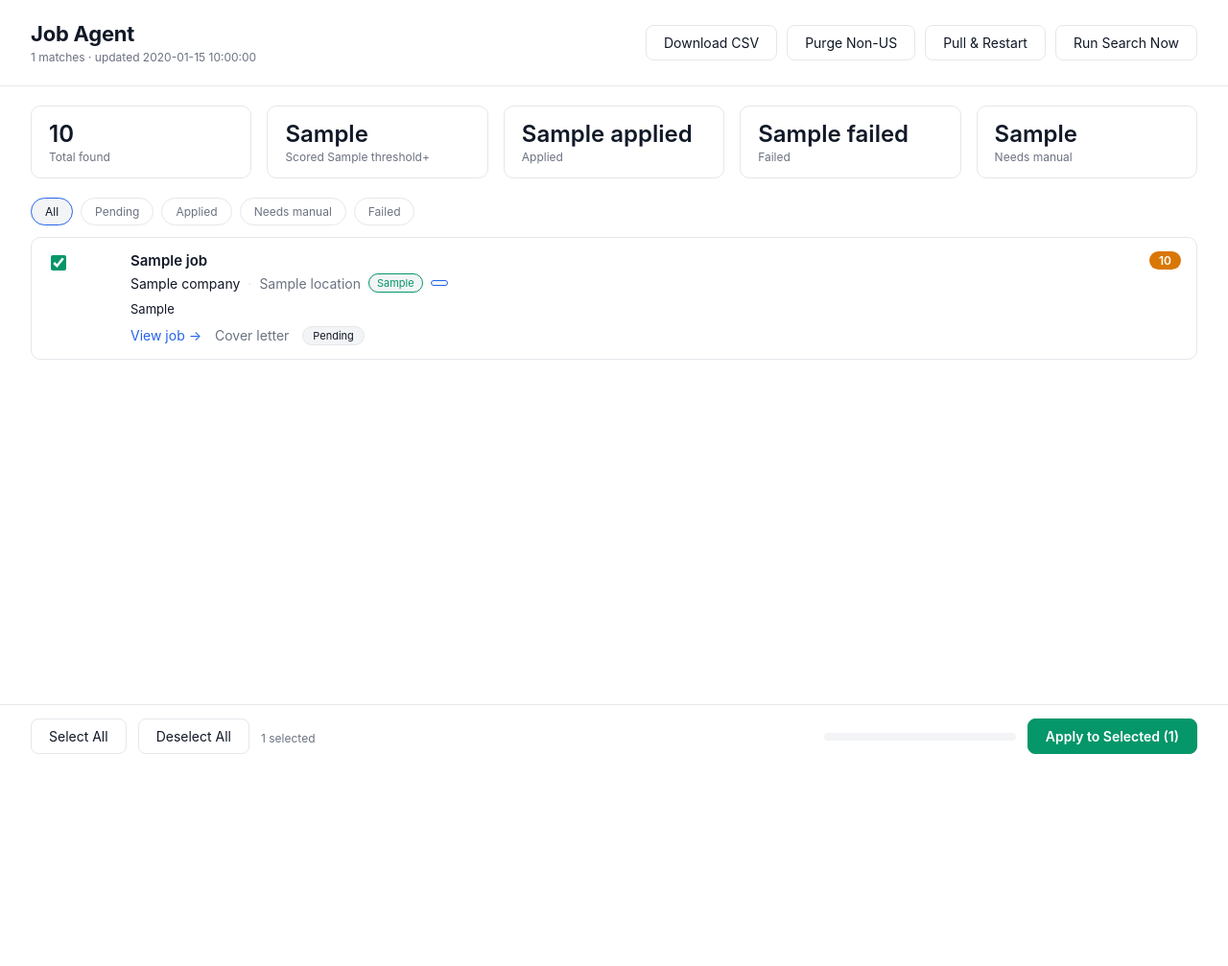
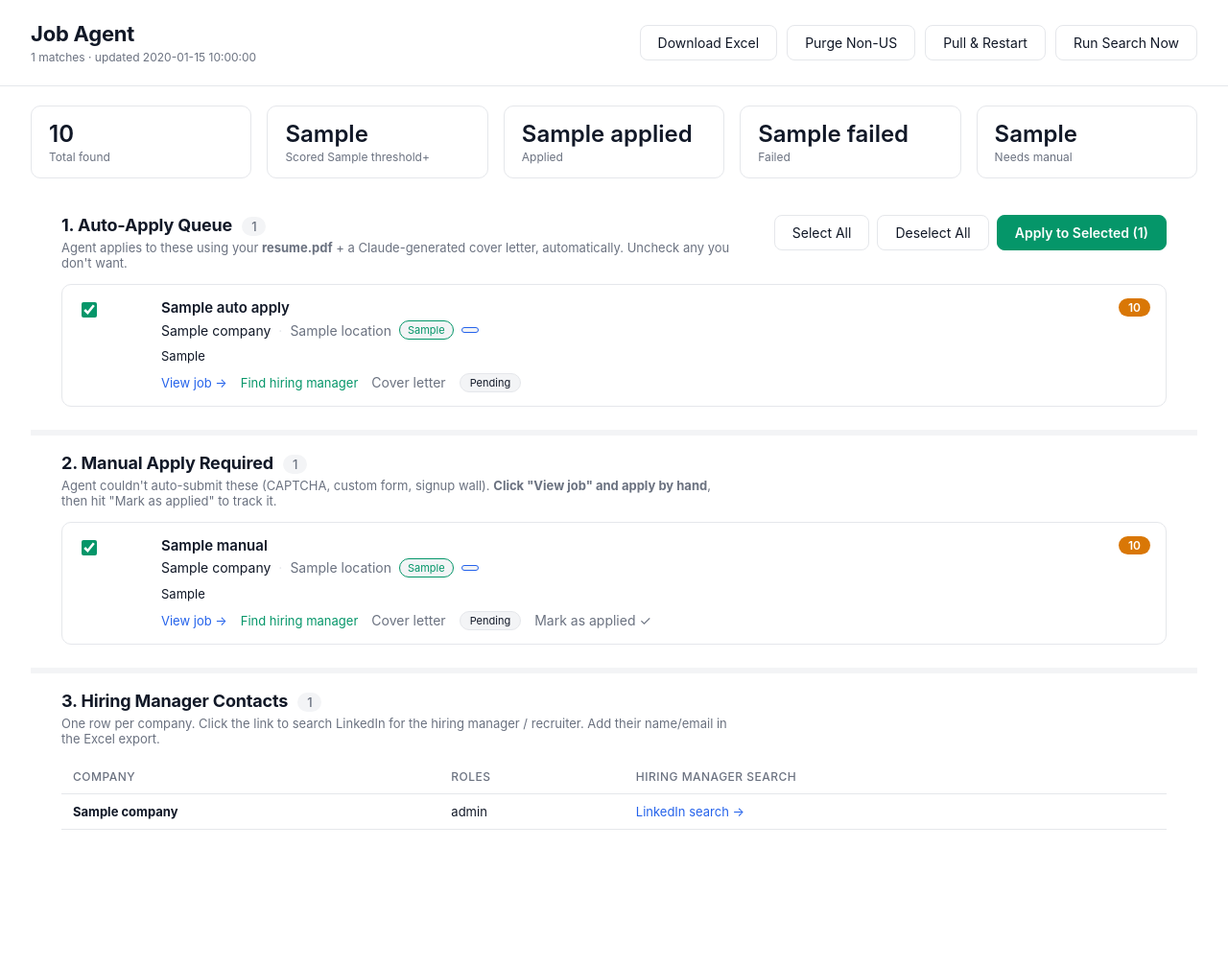
Before and after one commit to MuhammadFarid1990/farid-portfolio-, a Flask app: template job_agent/templates/dashboard.html in a window 1280 px wide. Shown: the whole page at 96% size. Before the commit the page ends 786 px from the top, so only its background shows below. Run offline with Flask 3, Linux system fonts and the light colour scheme; the template is opened without the code that fills it: most values are stand-ins (such as "Sample title", 1, 10 or a date in 2020).

Commit message:
Three-section dashboard, Excel export, fix Select All, hiring manager links
Big UX rework per user request.

Dashboard:
- Section 1 Auto-Apply Queue: pending + approved jobs, checkboxes
  default to checked so Select All / Apply to Selected actually have
  something to act on. Explains that the agent uses resume.pdf +
  Claude-generated cover letter.
- Section 2 Manual Apply Required: failed + needs_manual jobs with
  a "Mark as applied" button so the user can track ones they finished
  by hand. Tells them why: CAPTCHA, custom form, signup wall.
- Section 3 Hiring Manager Contacts: deduplicated company table with
  per-row Google search URL targeting LinkedIn profiles for hiring
  managers / recruiters at that company.
- Every job row also gets a "Find hiring manager" quick link.

Export:
- Replaced /export.csv with /export.xlsx (openpyxl). Workbook has
  four sheets: Auto-Apply, Manual Apply, Hiring Managers (with
  blank columns to fill in name/email), Applied (history).
- requirements.txt picks up openpyxl.

Volume:
- MAX_JOBS_PER_RUN bumped 50 -> 200.
- APPLY_DELAY_SECONDS trimmed 45s -> 30s.

Bug fix:
- Select All only worked on 'pending' rows before, so when every job
  was 'failed' the button was effectively dead. New flow keeps
  pending/approved/failed/needs_manual all selectable in section 1
  (failed/needs_manual now live in section 2, not section 1).
- /api/mark-applied lets the user mark a manually-applied job as done.

Co-Authored-By: Claude Opus 4.7 <noreply@anthropic.com>
Claude-Session: https://claude.ai/code/session_01ME9eXrhyrTUP4Fo7vv2iBE

```diff
--- a/job_agent/app.py
+++ b/job_agent/app.py
@@ -1,7 +1,6 @@
 """Flask dashboard. http://localhost:5000"""
 from __future__ import annotations
 
-import csv
 import io
 import logging
 import os
@@ -19,7 +18,6 @@ from db import get_jobs, init_db, stats, update_status
 log = logging.getLogger(__name__)
 app = Flask(__name__)
 
-# Single thread guard so we don't fire two batch applies in parallel.
 _apply_lock = threading.Lock()
 _apply_state = {"running": False, "done": 0, "total": 0, "current": None}
 
@@ -43,13 +41,42 @@ def _search_worker() -> None:
         log.exception("manual run failed")
 
 
+def _group_jobs(jobs: list[dict]) -> dict:
+    auto_apply: list[dict] = []
+    manual: list[dict] = []
+    for j in jobs:
+        s = j.get("status", "pending")
+        if s in ("pending", "approved"):
+            auto_apply.append(j)
+        elif s in ("failed", "needs_manual"):
+            manual.append(j)
+    # Companies: dedup by lowercased name, list roles
+    company_map: dict[str, dict] = {}
+    for j in jobs:
+        c = (j.get("company") or "").strip()
+        if not c:
+            continue
+        key = c.lower()
+        if key not in company_map:
+            company_map[key] = {"name": c, "roles": []}
+        title = (j.get("title") or "").strip()
+        if title and title not in company_map[key]["roles"]:
+            company_map[key]["roles"].append(title)
+    companies = sorted(company_map.values(), key=lambda x: x["name"].lower())
+    return {"auto_apply": auto_apply, "manual": manual, "companies": companies}
+
+
 @app.route("/")
 def index():
     jobs = get_jobs(min_score=MIN_FIT_SCORE)
+    grouped = _group_jobs(jobs)
     s = stats()
     return render_template(
         "dashboard.html",
         jobs=jobs,
+        auto_apply=grouped["auto_apply"],
+        manual=grouped["manual"],
+        companies=grouped["companies"],
         stats=s,
         threshold=MIN_FIT_SCORE,
         last_updated=datetime.now().strftime("%b %d %Y %I:%M %p"),
@@ -91,6 +118,16 @@ def api_skip():
     return jsonify({"ok": True})
 
 
+@app.route("/api/mark-applied", methods=["POST"])
+def api_mark_applied():
+    data = request.get_json(silent=True) or {}
+    job_id = int(data.get("job_id", 0))
+    if not job_id:
+        return jsonify({"error": "no job_id"}), 400
+    update_status(job_id, "applied")
+    return jsonify({"ok": True})
+
+
 @app.route("/api/run-now", methods=["POST"])
 def api_run_now():
     threading.Thread(target=_search_worker, daemon=True).start()
@@ -107,7 +144,6 @@ def api_purge_non_us():
 
 @app.route("/api/pull-restart", methods=["POST"])
 def api_pull_restart():
-    """git pull latest, then exit with code 42 so start.bat / start.sh relaunch us."""
     project_root = os.path.dirname(os.path.dirname(os.path.abspath(__file__)))
     try:
         result = subprocess.run(
@@ -134,25 +170,52 @@ def status():
     return jsonify({"apply_state": _apply_state, "stats": stats()})
 
 
-@app.route("/export.csv")
-def export_csv():
+@app.route("/export.xlsx")
+def export_xlsx():
+    from openpyxl import Workbook
+
     jobs = get_jobs(min_score=0)
-    buf = io.StringIO()
-    writer = csv.writer(buf)
-    writer.writerow([
-        "title",
-        "company",
-        "location",
-        "work_type",
-        "platform",
-        "fit_score",
-        "status",
-        "applied_at",
-        "fit_reason",
-        "url",
+    grouped = _group_jobs(jobs)
+
+    wb = Workbook()
+    # Sheet 1: Auto-Apply
+    ws1 = wb.active
+    ws1.title = "Auto-Apply"
+    _write_jobs_sheet(ws1, grouped["auto_apply"])
+    # Sheet 2: Manual
+    ws2 = wb.create_sheet("Manual Apply")
+    _write_jobs_sheet(ws2, grouped["manual"])
+    # Sheet 3: Hiring Manager Contacts
+    ws3 = wb.create_sheet("Hiring Managers")
+    ws3.append(["Company", "Roles", "LinkedIn search URL", "Contact name (fill in)", "Contact email", "Notes"])
+    import urllib.parse as up
+    for c in grouped["companies"]:
+        q = up.quote(f'"{c["name"]}" ("hiring manager" OR "recruiter" OR "talent acquisition") data')
+        url = f"https://www.google.com/search?q=site%3Alinkedin.com%2Fin+{q}"
+        ws3.append([c["name"], " · ".join(c["roles"]), url, "", "", ""])
+    # Sheet 4: Applied (history)
+    applied = [j for j in jobs if j.get("status") == "applied"]
+    ws4 = wb.create_sheet("Applied (history)")
+    _write_jobs_sheet(ws4, applied)
+
+    buf = io.BytesIO()
+    wb.save(buf)
+    buf.seek(0)
+    fname = f"job_agent_{datetime.now().strftime('%Y-%m-%d_%H%M')}.xlsx"
+    return Response(
+        buf.read(),
+        mimetype="application/vnd.openxmlformats-officedocument.spreadsheetml.sheet",
+        headers={"Content-Disposition": f'attachment; filename="{fname}"'},
+    )
+
+
+def _write_jobs_sheet(ws, jobs: list[dict]) -> None:
+    ws.append([
+        "Title", "Company", "Location", "Work type", "Platform",
+        "Fit score", "Status", "Applied at", "Reason", "URL",
     ])
     for j in jobs:
-        writer.writerow([
+        ws.append([
             j.get("title", ""),
             j.get("company", ""),
             j.get("location", ""),
@@ -164,12 +227,6 @@ def export_csv():
             (j.get("fit_reason") or "").replace("\n", " "),
             j.get("url", ""),
         ])
-    fname = f"job_agent_{datetime.now().strftime('%Y-%m-%d_%H%M')}.csv"
-    return Response(
-        buf.getvalue(),
-        mimetype="text/csv",
-        headers={"Content-Disposition": f'attachment; filename="{fname}"'},
-    )
 
 
 def serve() -> None:
--- a/job_agent/config.py
+++ b/job_agent/config.py
@@ -60,8 +60,8 @@ WORK_TYPES = ["remote", "part-time", "internship"]
 
 # Pipeline knobs
 MIN_FIT_SCORE = 25  # Claude auto-scores irrelevant jobs at 0-20 via hard rules in the prompt; 25+ = relevant
-APPLY_DELAY_SECONDS = 45
-MAX_JOBS_PER_RUN = 50
+APPLY_DELAY_SECONDS = 30
+MAX_JOBS_PER_RUN = 200
 AUTO_APPLY = True  # if True, pipeline applies right after scoring with no dashboard click
 
 # Which platforms to scrape.
--- a/job_agent/static/style.css
+++ b/job_agent/static/style.css
@@ -157,6 +157,61 @@ main { padding: 0 32px 24px; }
 .filter-btn:hover { color: var(--text); }
 .filter-btn.active { background: var(--surface-2); color: var(--text); border-color: var(--accent); }
 
+.section { padding: 18px 32px 8px; border-top: 6px solid var(--surface-2); margin-top: 16px; }
+.section:first-of-type { border-top: none; margin-top: 0; }
+.section-head {
+  display: flex;
+  justify-content: space-between;
+  align-items: flex-start;
+  gap: 16px;
+  margin-bottom: 14px;
+}
+.section-head h2 {
+  font-size: 18px;
+  margin: 0;
+  letter-spacing: -0.01em;
+}
+.count {
+  display: inline-block;
+  background: var(--surface-2);
+  color: var(--muted);
+  font-size: 13px;
+  padding: 2px 10px;
+  border-radius: 999px;
+  margin-left: 6px;
+  font-weight: 500;
+}
+.section-blurb {
+  color: var(--muted);
+  font-size: 13px;
+  margin: 4px 0 0;
+  max-width: 700px;
+}
+.section-actions { display: flex; gap: 8px; align-items: center; flex-shrink: 0; }
+
+.btn-link {
+  color: var(--accent);
+  text-decoration: none;
+  font-size: 13px;
+}
+.btn-link:hover { text-decoration: underline; }
+.btn-link.contact { color: var(--primary); }
+
+.contacts {
+  width: 100%;
+  border-collapse: collapse;
+  font-size: 13px;
+}
+.contacts th, .contacts td {
+  text-align: left;
+  padding: 10px 12px;
+  border-bottom: 1px solid var(--border);
+}
+.contacts th { color: var(--muted); font-weight: 500; font-size: 12px; text-transform: uppercase; letter-spacing: 0.04em; }
+.contacts tbody tr:hover { background: var(--surface-2); }
+.contacts a { color: var(--accent); text-decoration: none; }
+.contacts a:hover { text-decoration: underline; }
+
 .cover {
   margin-top: 10px;
   background: var(--bg);
--- a/job_agent/templates/dashboard.html
+++ b/job_agent/templates/dashboard.html
@@ -13,57 +13,28 @@
       <div class="meta">{{ jobs|length }} matches · updated {{ last_updated }}</div>
     </div>
     <div class="topbar-actions">
-      <a href="/export.csv" class="ghost-link">Download CSV</a>
+      <a href="/export.xlsx" class="ghost-link">Download Excel</a>
       <button id="purgeNonUs" class="ghost">Purge Non-US</button>
-      <button id="pullRestart" class="ghost">Pull & Restart</button>
+      <button id="pullRestart" class="ghost">Pull &amp; Restart</button>
       <button id="runNow" class="ghost">Run Search Now</button>
     </div>
   </header>
 
   <section class="stats">
-    <div class="stat">
-      <div class="stat-num">{{ stats.total }}</div>
-      <div class="stat-label">Total found</div>
-    </div>
-    <div class="stat">
-      <div class="stat-num">{{ stats.scored_above_threshold }}</div>
-      <div class="stat-label">Scored {{ threshold }}+</div>
-    </div>
-    <div class="stat">
-      <div class="stat-num">{{ stats.applied }}</div>
-      <div class="stat-label">Applied</div>
-    </div>
-    <div class="stat">
-      <div class="stat-num">{{ stats.failed }}</div>
-      <div class="stat-label">Failed</div>
-    </div>
-    <div class="stat">
-      <div class="stat-num">{{ stats.needs_manual or 0 }}</div>
-      <div class="stat-label">Needs manual</div>
-    </div>
+    <div class="stat"><div class="stat-num">{{ stats.total }}</div><div class="stat-label">Total found</div></div>
+    <div class="stat"><div class="stat-num">{{ stats.scored_above_threshold }}</div><div class="stat-label">Scored {{ threshold }}+</div></div>
+    <div class="stat"><div class="stat-num">{{ stats.applied }}</div><div class="stat-label">Applied</div></div>
+    <div class="stat"><div class="stat-num">{{ stats.failed }}</div><div class="stat-label">Failed</div></div>
+    <div class="stat"><div class="stat-num">{{ stats.needs_manual or 0 }}</div><div class="stat-label">Needs manual</div></div>
   </section>
 
-  <div class="filter-bar">
-    <button class="filter-btn active" data-filter="all">All</button>
-    <button class="filter-btn" data-filter="pending">Pending</button>
-    <button class="filter-btn" data-filter="applied">Applied</button>
-    <button class="filter-btn" data-filter="needs_manual">Needs manual</button>
-    <button class="filter-btn" data-filter="failed">Failed</button>
-  </div>
-
-  <main>
-    {% if not jobs %}
-      <div class="empty">
-        <p>No matches yet.</p>
-        <p>The agent runs at 8:00 AM and 6:00 PM, or hit <strong>Run Search Now</strong>.</p>
-      </div>
-    {% else %}
-      <ul class="joblist" id="joblist">
-        {% for j in jobs %}
+  {% macro job_row(j, manual=False) -%}
     {% set host = (j.url.split('/')[2] if j.url else '') %}
+    {% set hm_query = (j.title ~ ' hiring manager ' ~ j.company)|urlencode %}
+    {% set hm_url = 'https://www.google.com/search?q=site%3Alinkedin.com%2Fin+' ~ hm_query %}
     <li class="job" data-id="{{ j.id }}" data-status="{{ j.status }}">
       <div class="row">
-            <input type="checkbox" class="pick" {% if j.status == 'pending' %}checked{% endif %} {% if j.status in ['applied','failed','skipped','needs_manual'] %}disabled{% endif %} />
+        <input type="checkbox" class="pick" {% if j.status != 'applied' %}checked{% endif %} {% if j.status == 'applied' %}disabled{% endif %} />
         <img class="logo" src="https://www.google.com/s2/favicons?sz=64&domain={{ host }}" alt="" onerror="this.style.visibility='hidden'" />
         <div class="job-main">
           <div class="job-title-row">
@@ -79,61 +50,130 @@
           </div>
           <div class="reason">{{ j.fit_reason }}</div>
           <div class="job-actions">
-                <a href="{{ j.url }}" target="_blank" rel="noopener">View job →</a>
+            <a href="{{ j.url }}" target="_blank" rel="noopener" class="btn-link">View job →</a>
+            <a href="{{ hm_url }}" target="_blank" rel="noopener" class="btn-link contact">Find hiring manager</a>
             <button class="link-btn toggle-cover">Cover letter</button>
             <span class="status-pill status-{{ j.status }}">{{ j.status.replace('_', ' ') }}</span>
             {% if j.error_message %}<span class="err-detail" title="{{ j.error_message }}">why?</span>{% endif %}
+            {% if manual %}<button class="link-btn mark-applied" data-id="{{ j.id }}">Mark as applied ✓</button>{% endif %}
           </div>
           <pre class="cover hidden">{{ j.cover_letter }}</pre>
         </div>
       </div>
     </li>
+  {%- endmacro %}
+
+  <main>
+    <section class="section">
+      <div class="section-head">
+        <div>
+          <h2>1. Auto-Apply Queue <span class="count">{{ auto_apply|length }}</span></h2>
+          <p class="section-blurb">Agent applies to these using your <strong>resume.pdf</strong> + a Claude-generated cover letter, automatically. Uncheck any you don't want.</p>
+        </div>
+        <div class="section-actions">
+          <button id="selectAllAuto" class="ghost">Select All</button>
+          <button id="deselectAllAuto" class="ghost">Deselect All</button>
+          <button id="applyAutoBtn" class="primary">Apply to Selected (0)</button>
+        </div>
+      </div>
+      {% if auto_apply %}
+        <ul class="joblist" id="auto-list">
+          {% for j in auto_apply %}{{ job_row(j) }}{% endfor %}
+        </ul>
+      {% else %}
+        <div class="empty"><p>No jobs queued for auto-apply. Run a search or check the manual section.</p></div>
+      {% endif %}
+    </section>
+
+    <section class="section">
+      <div class="section-head">
+        <div>
+          <h2>2. Manual Apply Required <span class="count">{{ manual|length }}</span></h2>
+          <p class="section-blurb">Agent couldn't auto-submit these (CAPTCHA, custom form, signup wall). <strong>Click "View job" and apply by hand</strong>, then hit "Mark as applied" to track it.</p>
+        </div>
+      </div>
+      {% if manual %}
+        <ul class="joblist" id="manual-list">
+          {% for j in manual %}{{ job_row(j, manual=True) }}{% endfor %}
+        </ul>
+      {% else %}
+        <div class="empty"><p>No manual-apply jobs yet.</p></div>
+      {% endif %}
+    </section>
+
+    <section class="section">
+      <div class="section-head">
+        <div>
+          <h2>3. Hiring Manager Contacts <span class="count">{{ companies|length }}</span></h2>
+          <p class="section-blurb">One row per company. Click the link to search LinkedIn for the hiring manager / recruiter. Add their name/email in the Excel export.</p>
+        </div>
+      </div>
+      {% if companies %}
+        <table class="contacts">
+          <thead><tr><th>Company</th><th>Roles</th><th>Hiring manager search</th></tr></thead>
+          <tbody>
+            {% for c in companies %}
+            {% set q = ('"' ~ c.name ~ '" ("hiring manager" OR "recruiter" OR "talent acquisition") data')|urlencode %}
+            <tr>
+              <td><strong>{{ c.name }}</strong></td>
+              <td>{{ c.roles|join(' · ') }}</td>
+              <td>
+                <a target="_blank" rel="noopener" href="https://www.google.com/search?q=site%3Alinkedin.com%2Fin+{{ q }}">LinkedIn search →</a>
+              </td>
+            </tr>
             {% endfor %}
-      </ul>
+          </tbody>
+        </table>
+      {% else %}
+        <div class="empty"><p>No companies yet.</p></div>
       {% endif %}
+    </section>
   </main>
 
-  <footer class="actionbar">
-    <div class="left">
-      <button id="selectAll" class="ghost">Select All</button>
-      <button id="deselectAll" class="ghost">Deselect All</button>
-      <span id="selCount" class="meta">0 selected</span>
-    </div>
-    <div class="right">
-      <div class="progress-wrap"><div class="progress" id="progress"></div></div>
-      <button id="applyBtn" class="primary">Apply to Selected (0)</button>
-    </div>
-  </footer>
-
   <script>
-    const selCount = document.getElementById('selCount');
-    const applyBtn = document.getElementById('applyBtn');
-    const progress = document.getElementById('progress');
-
-    function selectedIds() {
-      return [...document.querySelectorAll('.pick:checked:not(:disabled)')]
+    function selectedIds(listId) {
+      return [...document.querySelectorAll('#' + listId + ' .pick:checked:not(:disabled)')]
         .map(cb => +cb.closest('.job').dataset.id);
     }
-    function refreshCounts() {
-      const n = selectedIds().length;
-      selCount.textContent = n + ' selected';
-      applyBtn.textContent = 'Apply to Selected (' + n + ')';
-      applyBtn.disabled = n === 0;
+    function refreshAutoCount() {
+      const n = selectedIds('auto-list').length;
+      const btn = document.getElementById('applyAutoBtn');
+      btn.textContent = 'Apply to Selected (' + n + ')';
+      btn.disabled = n === 0;
     }
-    document.querySelectorAll('.pick').forEach(cb => cb.addEventListener('change', refreshCounts));
-    document.getElementById('selectAll').onclick = () => {
-      document.querySelectorAll('.pick:not(:disabled)').forEach(cb => cb.checked = true);
-      refreshCounts();
+    document.querySelectorAll('#auto-list .pick').forEach(cb => cb.addEventListener('change', refreshAutoCount));
+
+    const sa = document.getElementById('selectAllAuto');
+    if (sa) sa.onclick = () => {
+      document.querySelectorAll('#auto-list .pick:not(:disabled)').forEach(cb => cb.checked = true);
+      refreshAutoCount();
     };
-    document.getElementById('deselectAll').onclick = () => {
-      document.querySelectorAll('.pick:not(:disabled)').forEach(cb => cb.checked = false);
-      refreshCounts();
+    const dsa = document.getElementById('deselectAllAuto');
+    if (dsa) dsa.onclick = () => {
+      document.querySelectorAll('#auto-list .pick').forEach(cb => cb.checked = false);
+      refreshAutoCount();
     };
+
     document.querySelectorAll('.toggle-cover').forEach(b => {
       b.onclick = () => b.closest('.job-main').querySelector('.cover').classList.toggle('hidden');
     });
-    applyBtn.onclick = async () => {
-      const ids = selectedIds();
+
+    document.querySelectorAll('.mark-applied').forEach(b => {
+      b.onclick = async () => {
+        const id = +b.dataset.id;
+        b.disabled = true;
+        await fetch('/api/mark-applied', {
+          method: 'POST',
+          headers: {'Content-Type': 'application/json'},
+          body: JSON.stringify({job_id: id}),
+        });
+        location.reload();
+      };
+    });
+
+    const applyBtn = document.getElementById('applyAutoBtn');
+    if (applyBtn) applyBtn.onclick = async () => {
+      const ids = selectedIds('auto-list');
       if (!ids.length) return;
       applyBtn.disabled = true;
       const r = await fetch('/api/apply', {
@@ -148,6 +188,7 @@
       }
       pollStatus();
     };
+
     document.getElementById('runNow').onclick = async () => {
       await fetch('/api/run-now', {method: 'POST'});
       alert('Search started. Refresh in a couple minutes.');
@@ -163,16 +204,13 @@
       const btn = document.getElementById('pullRestart');
       btn.disabled = true; btn.textContent = 'Restarting...';
       try {
-        const r = await fetch('/api/pull-restart', {method: 'POST'});
-        const data = await r.json();
-        console.log(data.git_output);
-        // Wait for server to come back, then reload.
+        await fetch('/api/pull-restart', {method: 'POST'});
         setTimeout(() => {
           const check = setInterval(async () => {
             try {
               const r2 = await fetch('/status');
               if (r2.ok) { clearInterval(check); location.reload(); }
-            } catch (e) { /* still down */ }
+            } catch (e) {}
           }, 1500);
         }, 2000);
       } catch (e) {
@@ -184,46 +222,12 @@
     async function pollStatus() {
       const r = await fetch('/api/jobs');
       const data = await r.json();
-      // update each row
-      data.jobs.forEach(j => {
-        const li = document.querySelector('.job[data-id="' + j.id + '"]');
-        if (!li) return;
-        li.dataset.status = j.status;
-        const pill = li.querySelector('.status-pill');
-        if (pill) {
-          pill.className = 'status-pill status-' + j.status;
-          pill.textContent = j.status;
-        }
-        if (j.status !== 'pending') {
-          const cb = li.querySelector('.pick');
-          if (cb) cb.disabled = true;
-        }
-      });
-      // progress
       const st = data.apply_state;
-      if (st && st.total > 0) {
-        const pct = Math.round((st.done / st.total) * 100);
-        progress.style.width = pct + '%';
-      }
-      if (st && st.running) {
-        setTimeout(pollStatus, 3000);
-      } else {
-        applyBtn.disabled = selectedIds().length === 0;
-      }
+      if (st && st.running) setTimeout(pollStatus, 3000);
+      else location.reload();
     }
 
-    refreshCounts();
-
-    document.querySelectorAll('.filter-btn').forEach(btn => {
-      btn.onclick = () => {
-        document.querySelectorAll('.filter-btn').forEach(b => b.classList.remove('active'));
-        btn.classList.add('active');
-        const f = btn.dataset.filter;
-        document.querySelectorAll('.job').forEach(li => {
-          li.style.display = (f === 'all' || li.dataset.status === f) ? '' : 'none';
-        });
-      };
-    });
+    refreshAutoCount();
   </script>
 </body>
 </html>
```
Lines whose indentation alone changed are shown as unchanged.
